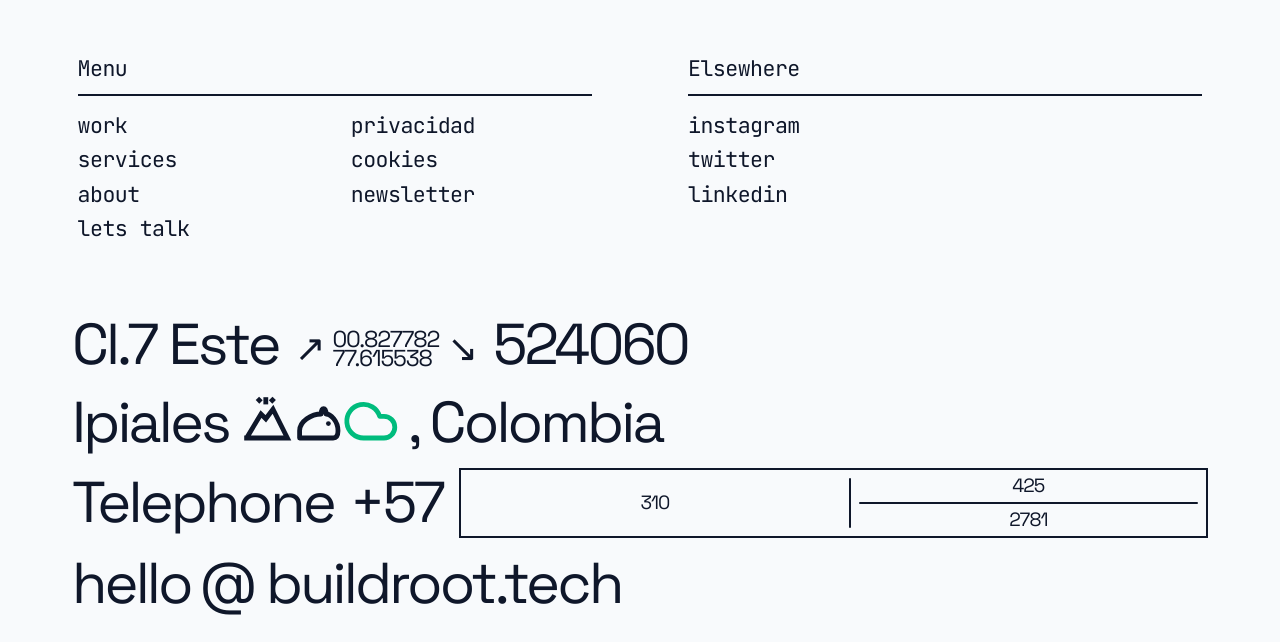
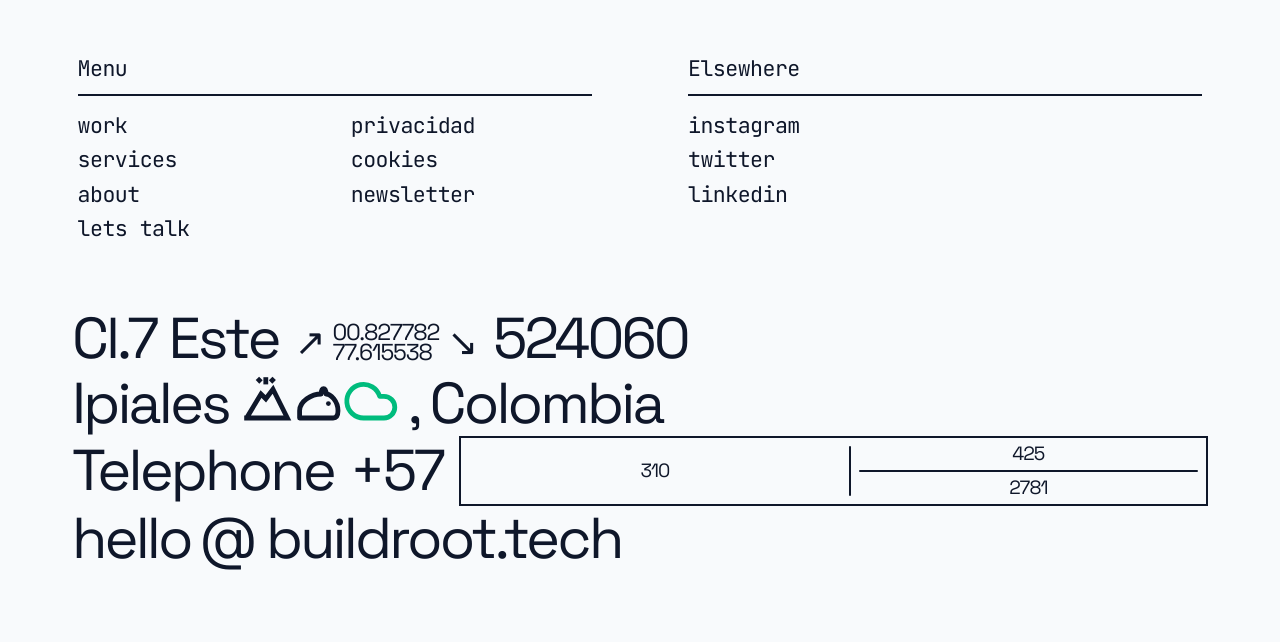
Before and after one commit to buildroot-tech/front-buildroot, a Next.js app: page / in a window 1280 px wide. Shown: the part 4748-5390 px from the top of the page. After the commit the page ends 5339 px from the top, so only its background shows below. Built offline with nearby package versions, Linux system fonts and the light colour scheme.

Commit message:
style(footer): tighten inter-row spacing to a minimal clamp

```diff
--- a/components/layout/Footer.tsx
+++ b/components/layout/Footer.tsx
@@ -169,7 +169,7 @@
             <div className="flex flex-col gap-0">
 
               {/* Row 1: Location */}
-              <div className="flex items-end justify-start w-full px-2 py-[clamp(0.3rem,0.8vw,1rem)] gap-2 md:gap-4">
+              <div className="flex items-end justify-start w-full px-2 py-[clamp(0.1rem,0.3vw,0.4rem)] gap-2 md:gap-4">
                 <span className="font-display font-normal text-[var(--text-primary)] text-[clamp(2.5rem,4.5vw,6rem)] capitalize leading-[0.85] tracking-tighter whitespace-nowrap">
                   {contactInfo.address}
                 </span>
@@ -189,7 +189,7 @@
               </div>
 
               {/* Row 2: City */}
-              <div className="flex items-end justify-start gap-1 md:gap-2 w-full px-2 py-[clamp(0.3rem,0.8vw,1rem)]">
+              <div className="flex items-end justify-start gap-1 md:gap-2 w-full px-2 py-[clamp(0.1rem,0.3vw,0.4rem)]">
                 <span className="font-display font-normal text-[var(--text-primary)] text-[clamp(2.5rem,4.5vw,6rem)] capitalize leading-[0.85] tracking-tighter whitespace-nowrap">
                   {contactInfo.city}
                 </span>
@@ -216,7 +216,7 @@
               </div>
 
               {/* Row 3: Telephone and Grid */}
-              <div className="flex items-center justify-start w-full px-2 py-[clamp(0.3rem,0.8vw,1rem)] gap-2 md:gap-4">
+              <div className="flex items-center justify-start w-full px-2 py-[clamp(0.1rem,0.3vw,0.4rem)] gap-2 md:gap-4">
                 <div className="flex items-center gap-2 md:gap-4 shrink-0">
                   <span className="font-display font-normal text-[var(--text-primary)] text-[clamp(2.5rem,4.5vw,6rem)] leading-[0.85] capitalize tracking-tighter">
                     Telephone
@@ -253,7 +253,7 @@
               </div>
 
               {/* Row 4: Email */}
-              <div className="group flex items-center justify-start w-full px-2 py-[clamp(0.3rem,0.8vw,1rem)] bg-[var(--bg-primary)] hover:bg-[var(--text-primary)] transition-colors duration-300">
+              <div className="group flex items-center justify-start w-full px-2 py-[clamp(0.1rem,0.3vw,0.4rem)] bg-[var(--bg-primary)] hover:bg-[var(--text-primary)] transition-colors duration-300">
                 <a href={`mailto:${contactInfo.email}`} className="flex items-center justify-start gap-1 md:gap-2 w-full">
                   <span className="font-display font-normal text-[var(--text-primary)] text-[clamp(2.5rem,4.5vw,6rem)] leading-[0.85] tracking-tighter group-hover:text-[var(--bg-primary)] transition-colors duration-300 lowercase">
                     {contactInfo.email.split("@")[0]}
```
